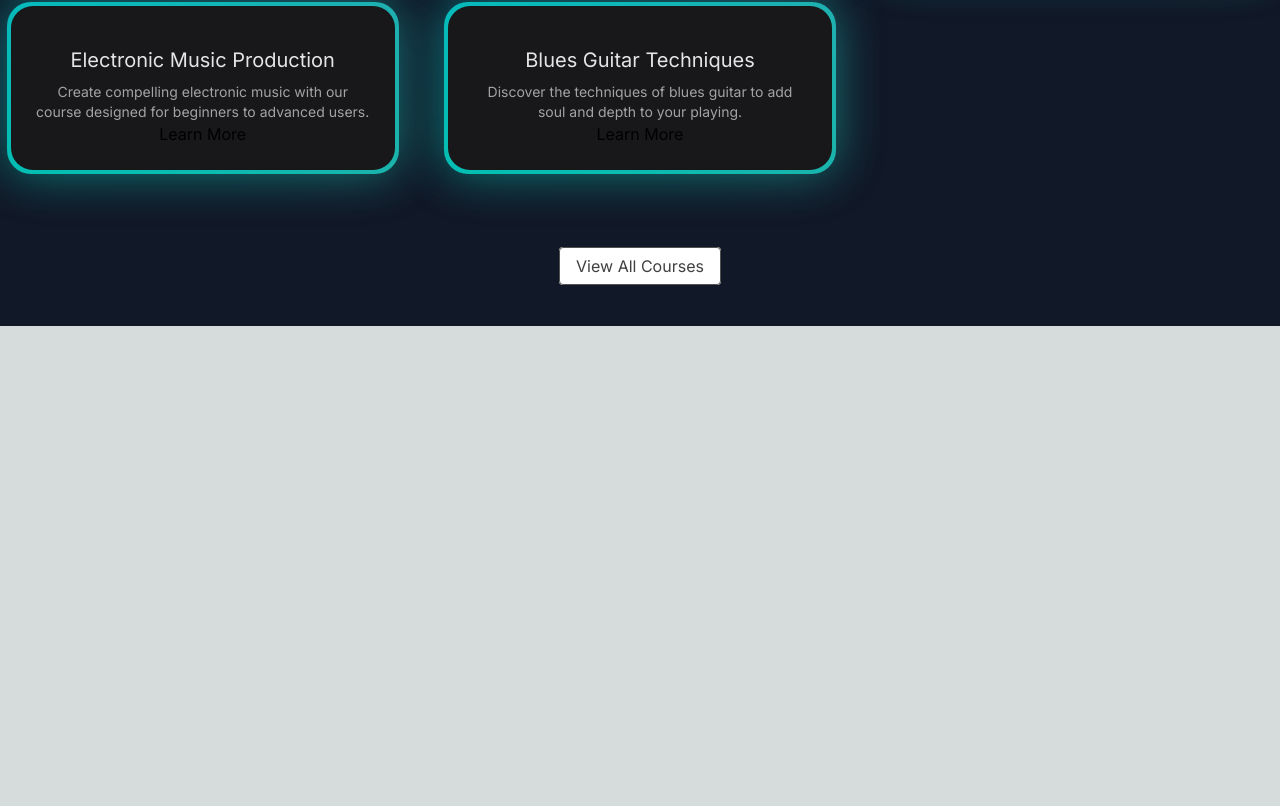
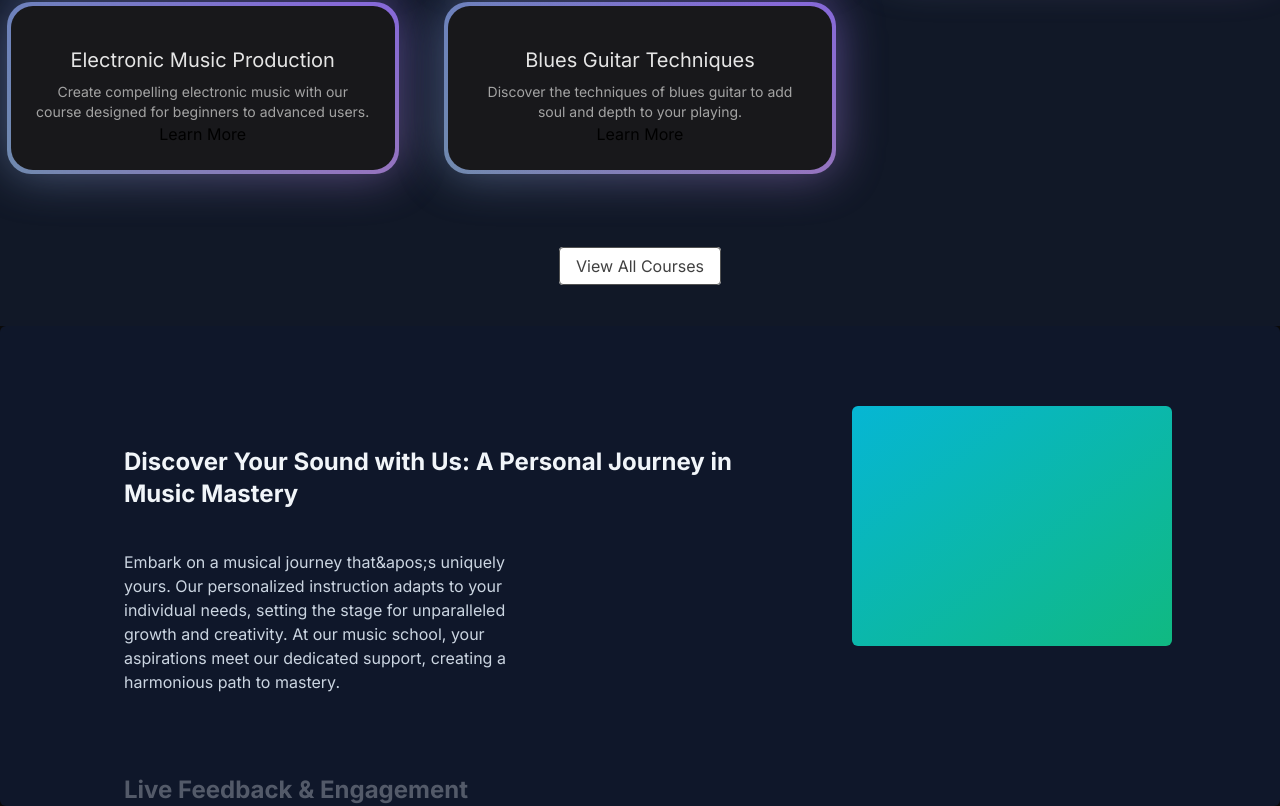
Before and after one commit to Akshat29Upadhyay/Musical, a Next.js app: page / in a window 1280 px wide. Shown: the part 1022-1828 px from the top of the page. Before the commit the page ends 1348 px from the top, so only its background shows below. Built offline with nearby package versions, Linux system fonts and the light colour scheme.

Commit message:
changes: added ui components - sticky-scroll

```diff
--- a/src/app/page.tsx
+++ b/src/app/page.tsx
@@ -1,5 +1,6 @@
 import FeaturedCourses from "@/components/FeaturedCourses";
 import HeroSection from "@/components/HeroSection";
+import WhyChooseUs from "@/components/WhyChooseUs";
 import Image from "next/image";
 
 export default function Home() {
@@ -7,6 +8,7 @@
     <main className = "min-h-screen bg-black/[0.96] antialiased bg-grid-white/[0.02]">
       <HeroSection />
       <FeaturedCourses/>
+      <WhyChooseUs />
     </main>
 
   );
--- /dev/null
+++ b/src/components/WhyChooseUs.tsx
@@ -0,0 +1,36 @@
+"use client";
+import React from "react";
+import { StickyScroll } from "./ui/sticky-scroll-reveal";
+
+const musicSchoolContent = [
+    {
+      title: 'Discover Your Sound with Us: A Personal Journey in Music Mastery',
+      description:
+        'Embark on a musical journey that&apos;s uniquely yours. Our personalized instruction adapts to your individual needs, setting the stage for unparalleled growth and creativity. At our music school, your aspirations meet our dedicated support, creating a harmonious path to mastery.',
+    },
+    {
+      title: 'Live Feedback & Engagement',
+      description:
+        'Immerse yourself in an interactive learning experience where feedback is immediate, just like real-time changes in a collaborative project. This approach enhances your understanding and mastery of music concepts and performance techniques.',
+    },
+    {
+      title: 'Cutting-Edge Curriculum',
+      description:
+        'Our curriculum is continuously updated to include the latest music education trends and technologies, ensuring you&apos;re always learning with the most current and effective methods. Say goodbye to outdated materials and welcome an education that evolves with the industry.',
+    },
+    {
+      title: 'Limitless Learning Opportunities',
+      description:
+        'With our expansive resource library and dynamic course offerings, you&apos;ll never find yourself without something new to explore. Our platform provides continuous opportunities for growth, ensuring your musical skills are always advancing.',
+    },
+  ];
+
+function WhyChooseUs() {
+  return (
+    <div>
+      <StickyScroll content={musicSchoolContent}></StickyScroll>
+    </div>
+  )
+}
+
+export default WhyChooseUs
--- /dev/null
+++ b/src/components/ui/sticky-scroll-reveal.tsx
@@ -0,0 +1,112 @@
+"use client";
+import React, { useEffect, useRef, useState } from "react";
+import { useMotionValueEvent, useScroll } from "framer-motion";
+import { motion } from "framer-motion";
+import { cn } from "@/utils/cn";
+
+export const StickyScroll = ({
+  content,
+  contentClassName,
+}: {
+  content: {
+    title: string;
+    description: string;
+    content?: React.ReactNode | any;
+  }[];
+  contentClassName?: string;
+}) => {
+  const [activeCard, setActiveCard] = React.useState(0);
+  const ref = useRef<any>(null);
+  const { scrollYProgress } = useScroll({
+    // uncomment line 22 and comment line 23 if you DONT want the overflow container and want to have it change on the entire page scroll
+    // target: ref
+    container: ref,
+    offset: ["start start", "end start"],
+  });
+  const cardLength = content.length;
+
+  useMotionValueEvent(scrollYProgress, "change", (latest) => {
+    const cardsBreakpoints = content.map((_, index) => index / cardLength);
+    const closestBreakpointIndex = cardsBreakpoints.reduce(
+      (acc, breakpoint, index) => {
+        const distance = Math.abs(latest - breakpoint);
+        if (distance < Math.abs(latest - cardsBreakpoints[acc])) {
+          return index;
+        }
+        return acc;
+      },
+      0
+    );
+    setActiveCard(closestBreakpointIndex);
+  });
+
+  const backgroundColors = [
+    "var(--slate-900)",
+    "var(--black)",
+    "var(--neutral-900)",
+  ];
+  const linearGradients = [
+    "linear-gradient(to bottom right, var(--cyan-500), var(--emerald-500))",
+    "linear-gradient(to bottom right, var(--pink-500), var(--indigo-500))",
+    "linear-gradient(to bottom right, var(--orange-500), var(--yellow-500))",
+  ];
+
+  const [backgroundGradient, setBackgroundGradient] = useState(
+    linearGradients[0]
+  );
+
+  useEffect(() => {
+    setBackgroundGradient(linearGradients[activeCard % linearGradients.length]);
+  }, [activeCard]);
+
+  return (
+    <motion.div
+      animate={{
+        backgroundColor: backgroundColors[activeCard % backgroundColors.length],
+      }}
+      className="h-[30rem] overflow-y-auto flex justify-center relative space-x-10 rounded-md p-10"
+      ref={ref}
+    >
+      <div className="div relative flex items-start px-4">
+        <div className="max-w-2xl">
+          {content.map((item, index) => (
+            <div key={item.title + index} className="my-20">
+              <motion.h2
+                initial={{
+                  opacity: 0,
+                }}
+                animate={{
+                  opacity: activeCard === index ? 1 : 0.3,
+                }}
+                className="text-2xl font-bold text-slate-100"
+              >
+                {item.title}
+              </motion.h2>
+              <motion.p
+                initial={{
+                  opacity: 0,
+                }}
+                animate={{
+                  opacity: activeCard === index ? 1 : 0.3,
+                }}
+                className="text-kg text-slate-300 max-w-sm mt-10"
+              >
+                {item.description}
+              </motion.p>
+            </div>
+          ))}
+          <div className="h-40" />
+        </div>
+      </div>
+      <div
+        style={{ background: backgroundGradient }}
+        className={cn(
+          "hidden lg:block h-60 w-80 rounded-md bg-white sticky top-10 overflow-hidden",
+          contentClassName
+        )}
+      >
+        {content[activeCard].content ?? null}
+      </div>
+    </motion.div>
+  );
+};
```
